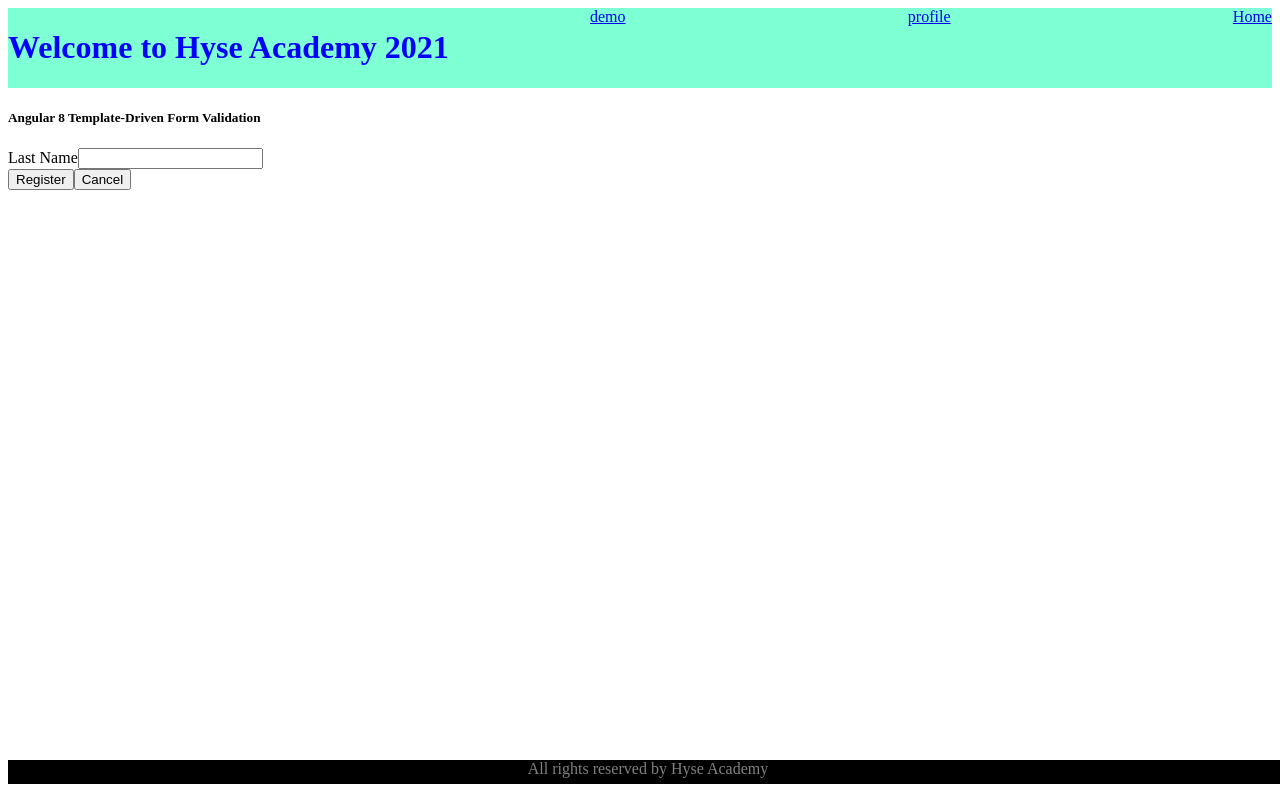
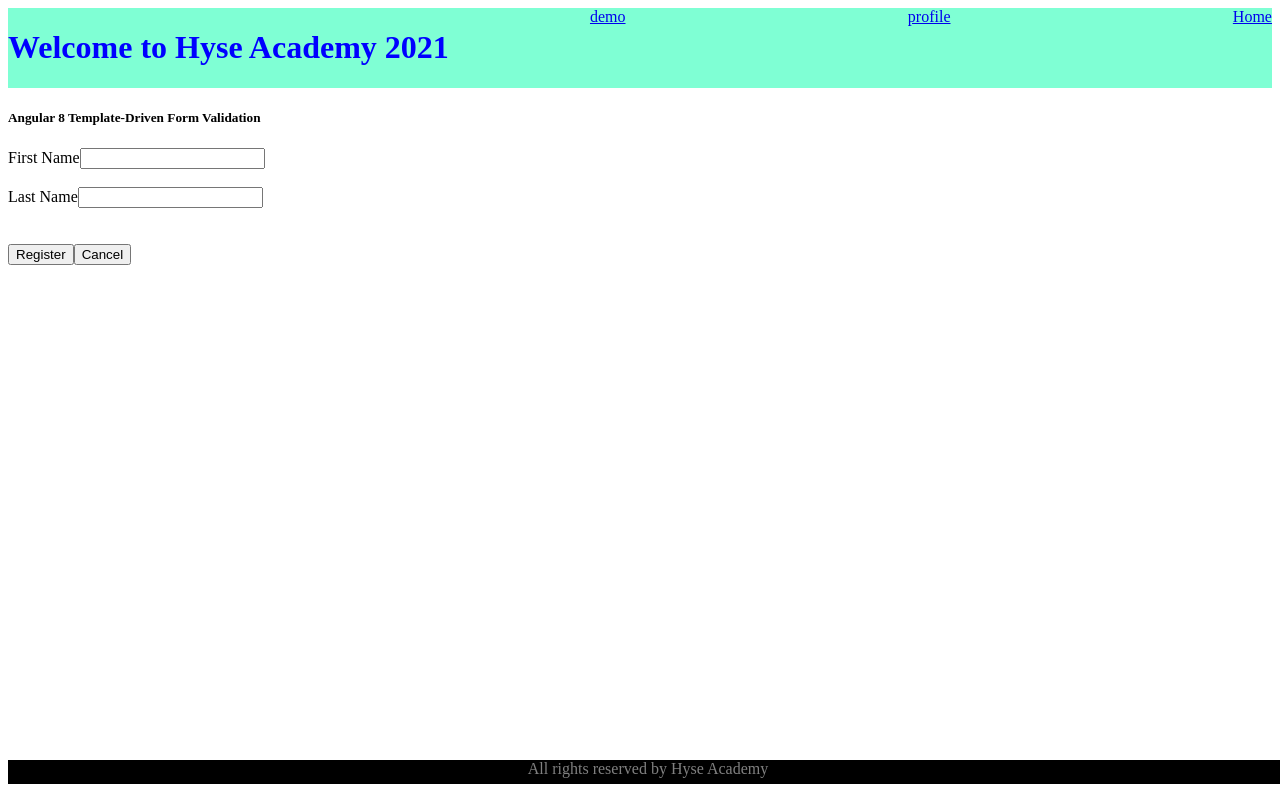
Before and after one commit to manjotsodhi1995/demo-angular-project, an Angular app: page /profile in a window 1280 px wide. Built offline with nearby package versions, Linux system fonts and the light colour scheme.

Commit message:
template driven forms

```diff
--- a/src/app/home/home.component.css
+++ b/src/app/home/home.component.css
@@ -46,3 +46,7 @@ p {
   text-align: center;
   color: white;
 }
+
+.ab {
+  color: aliceblue;
+}
--- a/src/app/home/home.component.html
+++ b/src/app/home/home.component.html
@@ -90,3 +90,5 @@ Using the ngclass directive
 
 <br />
 <br />
+
+<p class="ab">shhshshshhshsh</p>
--- a/src/app/profile/profile.component.html
+++ b/src/app/profile/profile.component.html
@@ -3,6 +3,23 @@
   <h5>Angular 8 Template-Driven Form Validation</h5>
   <div>
     <form name="form" (ngSubmit)="f.form.valid && onSubmit()" #f="ngForm">
+      <div>
+        <label>First Name</label>
+        <input
+          type="text"
+          name="firstName"
+          [(ngModel)]="model.firstName"
+          #firstName="ngModel"
+          required
+        />
+
+        <div *ngIf="f.submitted && firstName.invalid" class="invalid-feedback">
+          <div *ngIf="firstName.errors.required">
+            FirstName Name is required
+          </div>
+        </div>
+      </div>
+      <br />
       <div>
         <label>Last Name</label>
         <input
@@ -16,6 +33,8 @@
           <div *ngIf="lastName.errors.required">Last Name is required</div>
         </div>
       </div>
+      <br />
+      <br />
       <div>
         <button>Register</button>
         <button type="reset">Cancel</button>
@@ -23,3 +42,8 @@
     </form>
   </div>
 </div>
+
+<!-- <input type="text" [formControl]="color" />
+<br />
+<br />
+<p style="color: red;font-size: 20px;">{{ color.value }}</p> -->
--- a/src/app/profile/profile.component.ts
+++ b/src/app/profile/profile.component.ts
@@ -12,7 +12,9 @@ export class ProfileComponent implements OnInit {
   title = "hyse academy";
   secondnumber: Number = 4;
   firstnumber: Number = 5;
+  lastname = "academy";
   model: any = {};
+
   color = new FormControl("hello", [Validators.required]);
 
   hello() {
```
